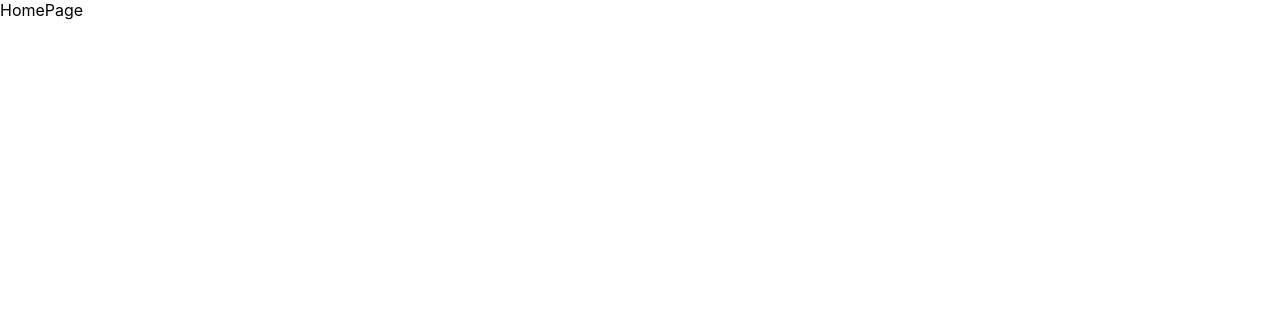
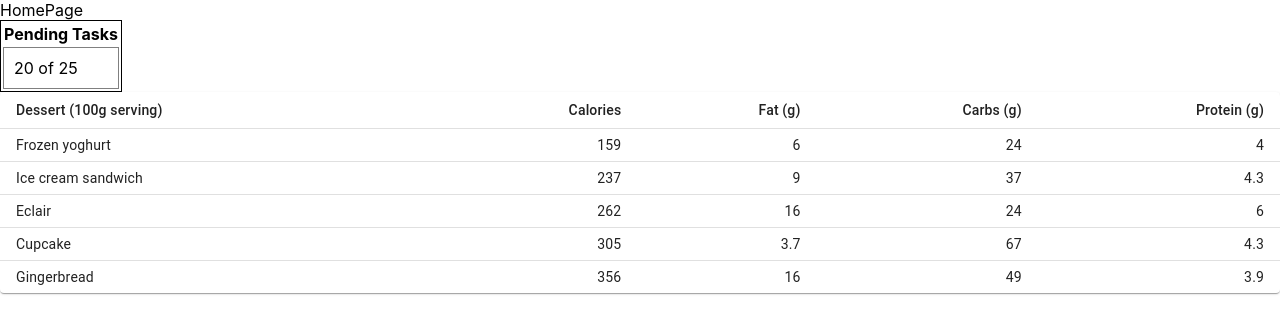
Before and after one commit to jayaramaurigo/aurigo-campaign-manager-app, a React (Create React App) app in the folder campaign-manager-frontend/: page / in a window 1280 px wide. Shown: the top 334 px of the page. Built offline with nearby package versions, Linux system fonts and the light colour scheme.

Commit message:
config files

```diff
--- a/campaign-manager-frontend/src/components/ActivitesList.tsx
+++ /dev/null
@@ -1,5 +0,0 @@
-import React from "react";
-
-export default function Activites(){
-    return <>Activites</>;
-};
--- /dev/null
+++ b/campaign-manager-frontend/src/components/ActivitesList1.tsx
@@ -0,0 +1,67 @@
+// import React from "react";
+
+
+import * as React from 'react';
+import Table from '@mui/material/Table';
+import TableBody from '@mui/material/TableBody';
+import TableCell from '@mui/material/TableCell';
+import TableContainer from '@mui/material/TableContainer';
+import TableHead from '@mui/material/TableHead';
+import TableRow from '@mui/material/TableRow';
+import Paper from '@mui/material/Paper';
+
+function createData(
+  name: string,
+  calories: number,
+  fat: number,
+  carbs: number,
+  protein: number,
+) {
+  return { name, calories, fat, carbs, protein };
+}
+
+const rows = [
+  createData('Frozen yoghurt', 159, 6.0, 24, 4.0),
+  createData('Ice cream sandwich', 237, 9.0, 37, 4.3),
+  createData('Eclair', 262, 16.0, 24, 6.0),
+  createData('Cupcake', 305, 3.7, 67, 4.3),
+  createData('Gingerbread', 356, 16.0, 49, 3.9),
+];
+
+export default function Activites1() {
+  return (
+    <TableContainer component={Paper}>
+      <Table sx={{ minWidth: 650 }} size="small" aria-label="a dense table">
+        <TableHead>
+          <TableRow>
+            <TableCell>Dessert (100g serving)</TableCell>
+            <TableCell align="right">Calories</TableCell>
+            <TableCell align="right">Fat&nbsp;(g)</TableCell>
+            <TableCell align="right">Carbs&nbsp;(g)</TableCell>
+            <TableCell align="right">Protein&nbsp;(g)</TableCell>
+          </TableRow>
+        </TableHead>
+        <TableBody>
+          {rows.map((row) => (
+            <TableRow
+              key={row.name}
+              sx={{ '&:last-child td, &:last-child th': { border: 0 } }}
+            >
+              <TableCell component="th" scope="row">
+                {row.name}
+              </TableCell>
+              <TableCell align="right">{row.calories}</TableCell>
+              <TableCell align="right">{row.fat}</TableCell>
+              <TableCell align="right">{row.carbs}</TableCell>
+              <TableCell align="right">{row.protein}</TableCell>
+            </TableRow>
+          ))}
+        </TableBody>
+      </Table>
+    </TableContainer>
+  );
+}
+// export default function Activites(){
+
+//     return <>Activites</>;
+// };
--- /dev/null
+++ b/campaign-manager-frontend/src/components/PendingTasks.jsx
@@ -0,0 +1,134 @@
+import React from "react";
+import { DataGrid, GridColDef, GridValueGetterParams } from '@mui/x-data-grid';
+import { useState, useEffect } from 'react';
+import { useTable, useSortBy } from 'react-table';
+
+// interface PendingTask{
+//   openTask :
+//   inProgress :
+//   onHold :
+// }
+export default function  PendingTasks(){
+const data = React.useMemo(
+    () => [
+      {
+        col1: '20',
+
+      },
+
+    ],
+    []
+)
+
+const columns = React.useMemo(
+    () => [
+      {
+        Header: 'Pending Tasks',
+        accessor: 'col1', // accessor is the "key" in the data
+      },
+
+    ],
+    []
+)
+
+const {
+    getTableProps,
+    getTableBodyProps,
+    headerGroups,
+    rows,
+    prepareRow,
+  } = useTable({ columns, data }, useSortBy);
+
+  return(
+    <div>
+    <table {...getTableProps()} style={{ border: 'solid 1px black' }}>
+      <thead>
+      {headerGroups.map(headerGroup => (
+          <tr {...headerGroup.getHeaderGroupProps()}>
+            {headerGroup.headers.map(column => (
+                <th
+                    {...column.getHeaderProps(column.getSortByToggleProps())}
+                    style={{
+
+                      color: 'black',
+                    }}
+                >
+                  {column.render('Header')}
+
+                </th>
+            ))}
+          </tr>
+      ))}
+      </thead>
+      <tbody {...getTableBodyProps()}>
+      {rows.map(row => {
+        prepareRow(row)
+        return (
+            <tr {...row.getRowProps()}>
+              {row.cells.map(cell => {
+                return (
+                    <td
+                        {...cell.getCellProps()}
+                        style={{
+                          padding: '10px',
+                          border: 'solid 1px gray',
+                        }}
+                    >
+                     {cell.render('Cell')} of 25
+                    </td>
+                )
+              })}
+            </tr>
+        )
+      })}
+      </tbody>
+    </table>
+  </div>
+
+  );
+}
+
+// const columns: GridColDef[] = [
+//   { field: 'id', headerName: 'ID', width: 70 },
+//   { field: 'firstName', headerName: 'First name', width: 130 },
+//   { field: 'lastName', headerName: 'Last name', width: 130 },
+//   {
+//     field: 'age',
+//     headerName: 'Age',
+//     type: 'number',
+//     width: 90,
+//   },
+//   {
+//     field: 'fullName',
+//     headerName: 'Full name',
+//     description: 'This column has a value getter and is not sortable.',
+//     sortable: false,
+//     width: 160,
+//     valueGetter: (params: GridValueGetterParams) =>
+//       `${params.row.firstName || ''} ${params.row.lastName || ''}`,
+//   },
+// ];
+
+// const rows = [
+//   { id: 1, lastName: 'Snow', firstName: 'Jon', age: 35 },
+//   { id: 2, lastName: 'Lannister', firstName: 'Cersei', age: 42 },
+//   { id: 3, lastName: 'Lannister', firstName: 'Jaime', age: 45 },
+//   { id: 4, lastName: 'Stark', firstName: 'Arya', age: 16 },
+//   { id: 5, lastName: 'Targaryen', firstName: 'Daenerys', age: null },
+//   { id: 6, lastName: 'Melisandre', firstName: null, age: 150 },
+//   { id: 7, lastName: 'Clifford', firstName: 'Ferrara', age: 44 },
+//   { id: 8, lastName: 'Frances', firstName: 'Rossini', age: 36 },
+//   { id: 9, lastName: 'Roxie', firstName: 'Harvey', age: 65 },
+// ];
+
+// export default function  PendingTasks() {
+//   return (
+//     <div style={{ height: 400, width: '100%' }}>
+//       <DataGrid
+//         rows={rows}
+//         columns={columns}
+
+//       />
+//     </div>
+//   );
+// }
--- a/campaign-manager-frontend/src/components/PendingTasks.tsx
+++ /dev/null
@@ -1,5 +0,0 @@
-import React from "react";
-
-export default function PendingTasks(){
-    return <>PendingTasks</>;
-};
--- a/campaign-manager-frontend/src/components/homepage.tsx
+++ b/campaign-manager-frontend/src/components/homepage.tsx
@@ -1,5 +1,10 @@
 import React from "react";
+import Activites1 from "./ActivitesList1";
+import Activites from "./ActivitesList1";
+import PendingTasks from "./PendingTasks";
 
 export default function Homepage(){
-    return <>HomePage</>;
+    return <>HomePage
+    <PendingTasks/>
+    <Activites1/></>;
 };
```
Also changed, not shown: campaign-manager-frontend/package.json (+7 -0 lines), 1 other file (tests, documents, lock files or other folders).
